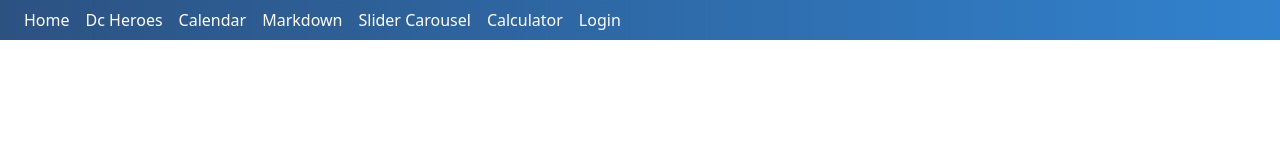
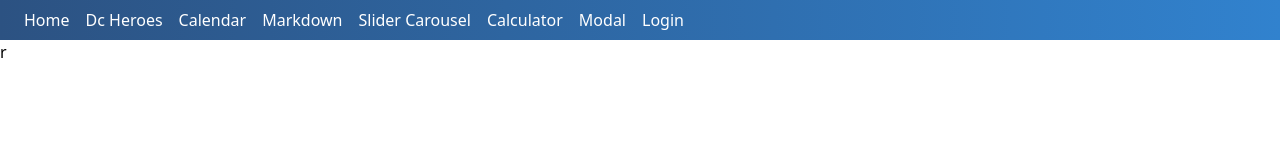
Before and after one commit to hackertaco/make-vue3-components, a Vue app: page /modal in a window 1280 px wide. Shown: the top 160 px of the page. Built offline with nearby package versions, Linux system fonts and the light colour scheme; no server answers.

Commit message:
feat:⚡️ route to reusable modal

```diff
--- a/src/components/AppHeader.vue
+++ b/src/components/AppHeader.vue
@@ -1,64 +1,79 @@
 <template>
-<nav class="w-full bg-gradient-to-r from-blue-800 to-blue-600 text-white px-4 py-2">
-    <router-link v-for="item in list" :key="item.to" class="mx-2" :to="item.to">{{item.title}}</router-link>
-    <button v-if="!isLoggedIn" class="mx-2" @click="$emit('open-login-modal')">Login</button>
+  <nav
+    class="w-full bg-gradient-to-r from-blue-800 to-blue-600 text-white px-4 py-2"
+  >
+    <router-link
+      v-for="item in list"
+      :key="item.to"
+      class="mx-2"
+      :to="item.to"
+      >{{ item.title }}</router-link
+    >
+    <button v-if="!isLoggedIn" class="mx-2" @click="$emit('open-login-modal')">
+      Login
+    </button>
     <button v-else class="mx-2" @click="logout">Log out</button>
   </nav>
 </template>
 
 <script>
-import firebase from '../utilities/firebase'
+import firebase from "../utilities/firebase";
 export default {
   props: {
-        'isLoggedIn': {
+    isLoggedIn: {
       type: Boolean,
-            required: false
-        }
+      required: false,
+    },
   },
   //오류를 사전에 방지할 수 있음.
   data() {
     return {
-            list: [{
-
-                    title: 'Home',
-                    to: '/'
+      list: [
+        {
+          title: "Home",
+          to: "/",
         },
         {
-
-                    title: 'Dc Heroes',
-                    to: '/dc-heroes'
+          title: "Dc Heroes",
+          to: "/dc-heroes",
         },
         {
-                    title: 'Calendar',
-                    to: '/calendar'
+          title: "Calendar",
+          to: "/calendar",
         },
         {
-                    title: 'Markdown',
-                    to: '/markdown'
+          title: "Markdown",
+          to: "/markdown",
         },
         {
-                    title: 'Slider Carousel',
-                    to: '/slider'
+          title: "Slider Carousel",
+          to: "/slider",
         },
         {
-                    title: 'Calculator',
-                    to: '/calculator'
-                }
-            ]
-        }
+          title: "Calculator",
+          to: "/calculator",
+        },
+        {
+          title: "Modal",
+          to: "/modal",
+        },
+      ],
+    };
   },
   methods: {
     logout() {
-            firebase.auth().signOut().then(res => {
-                console.log(res)
-            }).catch(e => {
-                console.log(e)
+      firebase
+        .auth()
+        .signOut()
+        .then((res) => {
+          console.log(res);
         })
-        }
-    }
-}
+        .catch((e) => {
+          console.log(e);
+        });
+    },
+  },
+};
 </script>
 
-<style scoped>
-
-</style>
+<style scoped></style>
--- /dev/null
+++ b/src/pages/ReusableModal.vue
@@ -0,0 +1,7 @@
+<template>r</template>
+
+<script>
+export default {};
+</script>
+
+<style></style>
--- a/src/router.js
+++ b/src/router.js
@@ -5,6 +5,7 @@ import Calendar from './pages/Calendar'
 import Markdown from './pages/Markdown'
 import Slider from './pages/slider'
 import Calculator from './pages/Calculator'
+import ReusableModal from './pages/ReusableModal'
 
 const routes = [
     {path: '/', component: Home},
@@ -12,7 +13,8 @@ const routes = [
     {path: '/calendar', component: Calendar},
     {path: '/markdown', component: Markdown},
     {path: '/slider', component: Slider},
-    {path: '/calculator', component: Calculator}
+    {path: '/calculator', component: Calculator},
+    {path: '/modal', component: ReusableModal},
 
 ]
 const router = createRouter({
```
Lines whose indentation alone changed are shown as unchanged.
